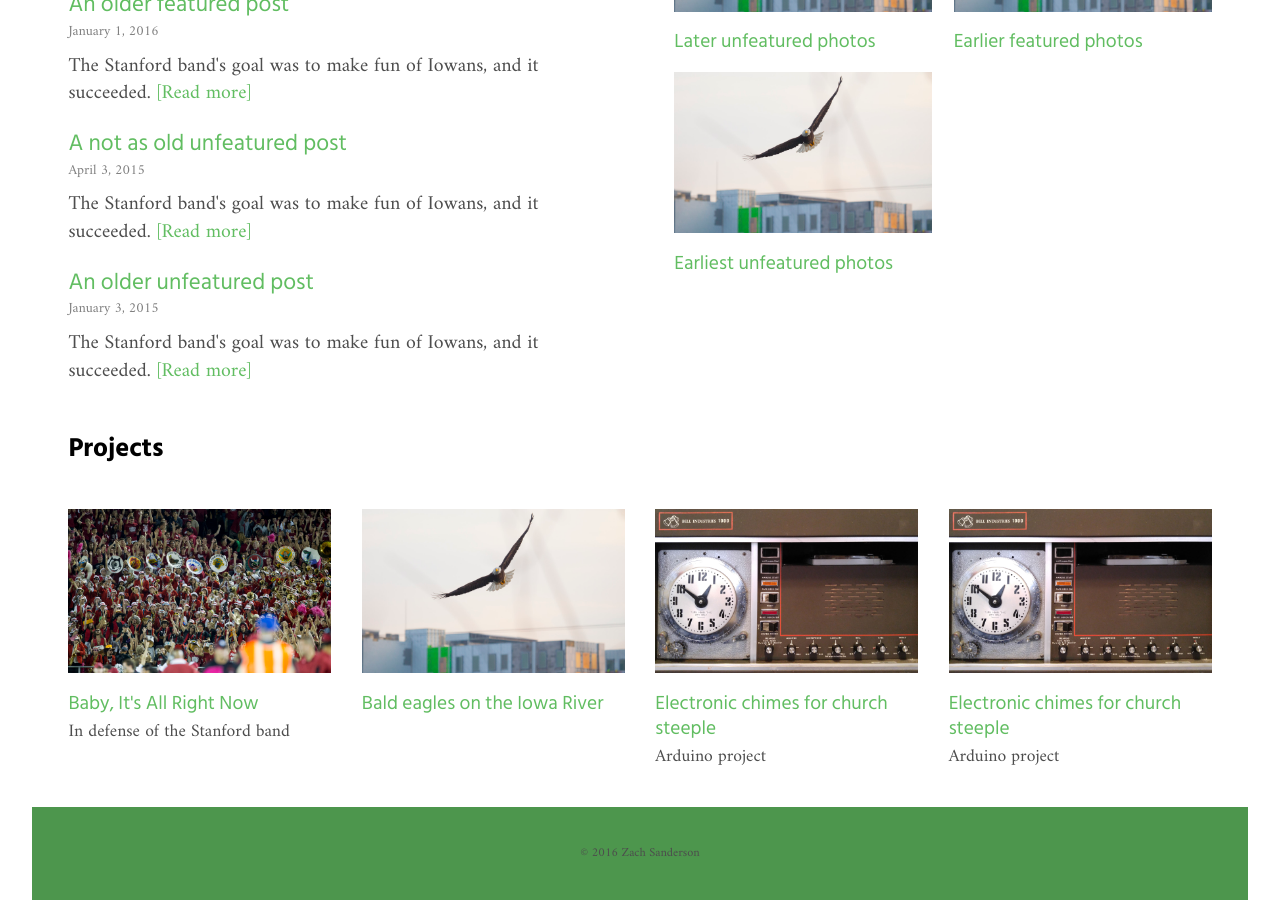
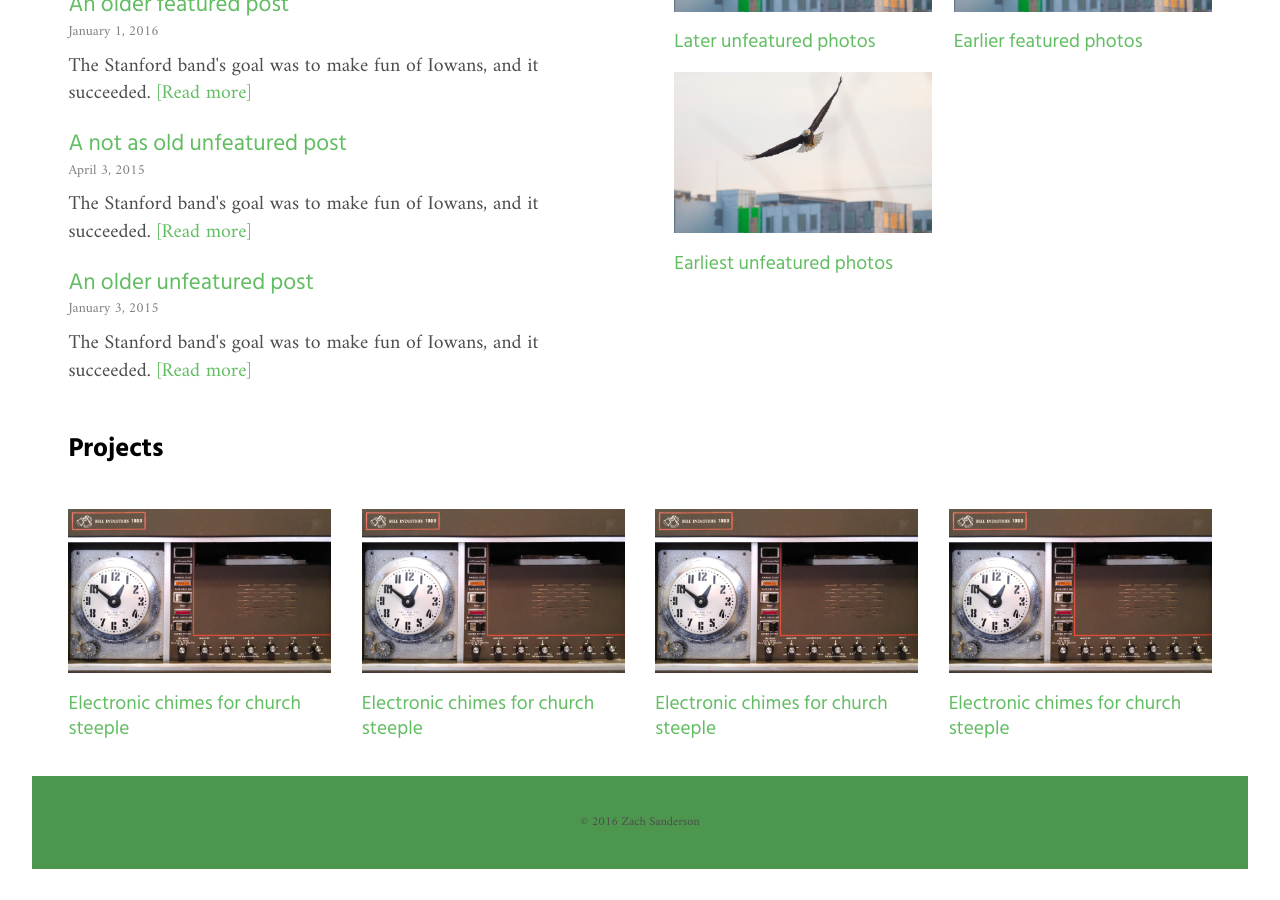
Before and after one commit to zachsanderson/words, a Jekyll site: the page built from index.html, in a window 1280 px wide and 900 px high, scrolled down 704 px. Built offline with Jekyll 4.4.1, drawn with Linux system fonts in a browser that asks for light colours; the list of posts is cut into pages by our own code; after the commit the page ends 1573 px from its top, so only the background shows below that.

Commit message:
Listing unfeatured projects on index.html

```diff
--- a/index.html
+++ b/index.html
@@ -102,33 +102,25 @@ layout: default
 <section class="projects">
   <h2>Projects</h2>
   <ul class="projectlinks">
+    {% assign project_count = 0 %}
+    {% for post in site.categories["project"] %}
+    {% if post.id != featured_project %}
+    {% assign project_count = project_count | plus: 1 %}
     <li>
-      <a href="">
-        <img src="images/stanfordband-1600.jpg" alt="Stanford band" />
-        <h3>Baby, It's All Right Now</h3>
-        <p>In defense of the Stanford band</p>
+      <a href="{{site.baseurl}}{{post.url}}" title="Permanent Link to {{site.baseurl}}{{post.url}}">
+        {% assign image = post.images[0] %}
+        {% include image-nocaption.html image=image %}
+        <h3>{{post.title}}</h3>
+        {% if post.subtitle %}
+        <p>{{post.subtitle}}</p>
+        {% endif %}
       </a>
     </li>
-    <li>
-      <a href="">
-        <img src="images/baldeagle-1600.jpg" alt="Bald eagle" />
-        <h3>Bald eagles on the Iowa River</h3>
-      </a>
-    </li>
-    <li>
-      <a href="">
-        <img src="images/chimes-1600.jpg" alt="Chimes" />
-        <h3>Electronic chimes for church steeple</h3>
-        <p>Arduino project</p>
-      </a>
-    </li>
-    <li>
-      <a href="">
-        <img src="images/chimes-1600.jpg" alt="Chimes" />
-        <h3>Electronic chimes for church steeple</h3>
-        <p>Arduino project</p>
-      </a>
-    </li>
+    {% endif %}
+    {% if project_count > 3 %}
+      {% break %}
+    {% endif %}
+    {% endfor %}
   </ul>
 </section>
 </main>
```
Also changed, not shown: _posts/project/2015-01-28-electronic-chimes-for-church-steeple copy 2.md (added, +16 -0 lines), _posts/project/2015-01-28-electronic-chimes-for-church-steeple copy 3.md (added, +16 -0 lines), _posts/project/2015-01-28-electronic-chimes-for-church-steeple copy 4.md (added, +16 -0 lines), _posts/project/2015-01-28-electronic-chimes-for-church-steeple copy.md (added, +16 -0 lines).
